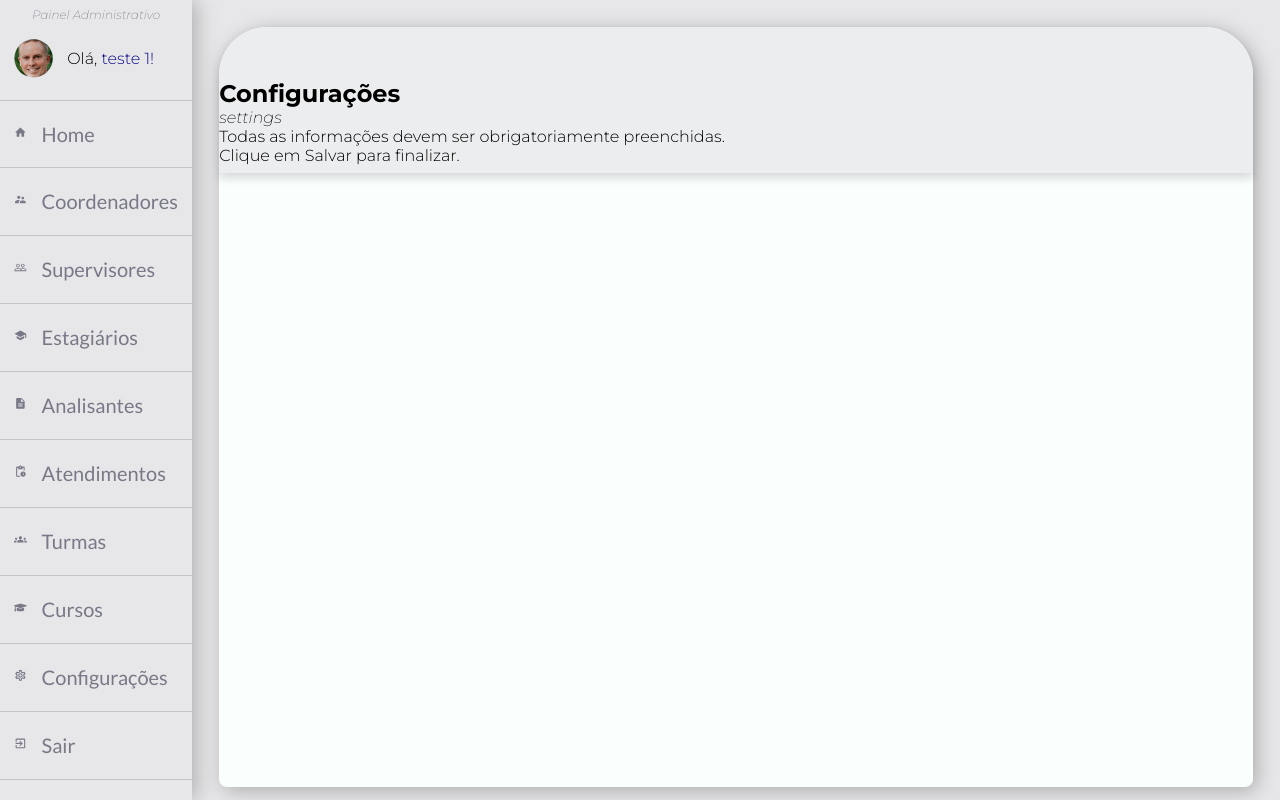
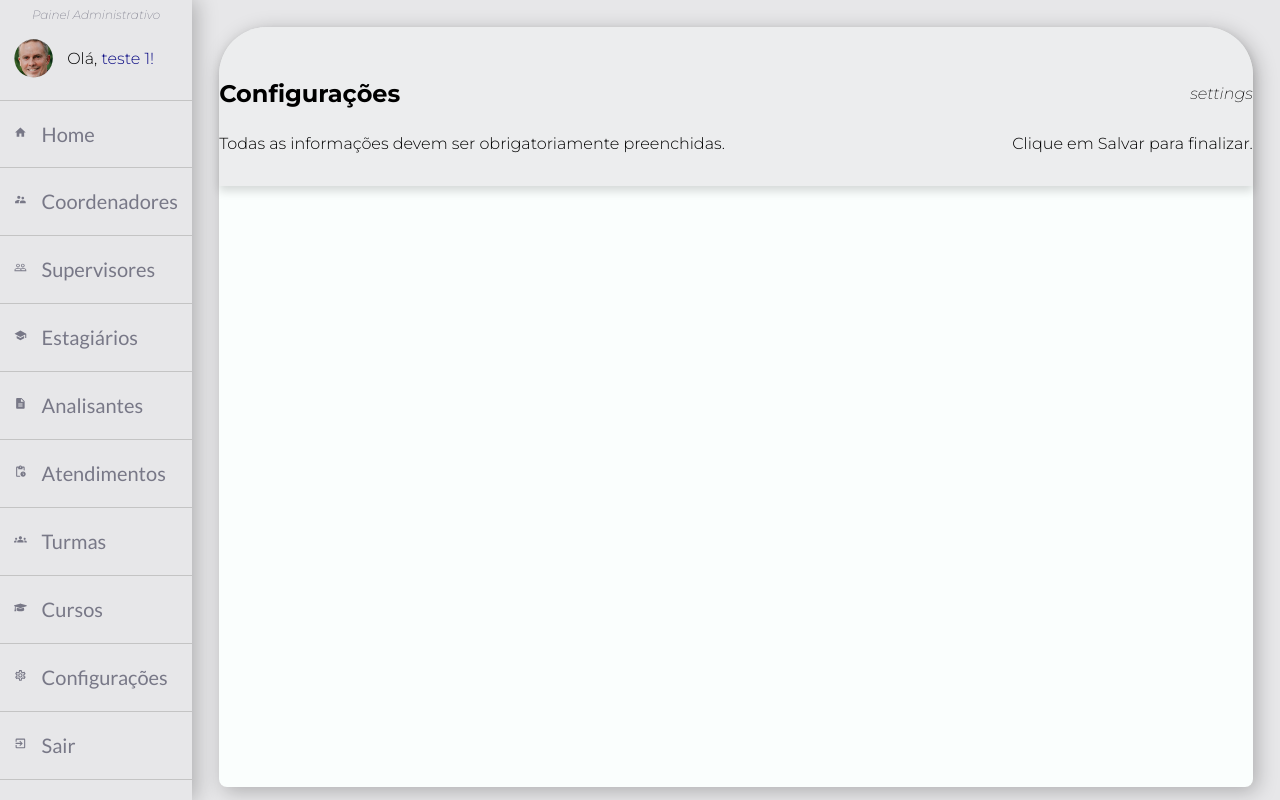
Before and after one commit to thiago-mfernandes/CepCop-React, a React (Create React App) app in the folder cepcop-react/: page /configuracoes in a window 1280 px wide. Built offline with nearby package versions, Linux system fonts and the light colour scheme.

Commit message:
Box implementado em ambos os usos no componente pai

```diff
--- /dev/null
+++ b/cepcop-react/src/components/UI/Cards/Configuracoes/Box/index.tsx
@@ -0,0 +1,9 @@
+import { StyledBox } from "./styled";
+
+function Box(props: {children: React.ReactNode}) {
+    return (
+        <StyledBox>{props.children}</StyledBox>
+    )
+}
+
+export default Box
--- /dev/null
+++ b/cepcop-react/src/components/UI/Cards/Configuracoes/Box/styled.ts
@@ -0,0 +1,15 @@
+import styled from "styled-components";
+
+export const StyledBox = styled.div`
+    display: flex;
+    flex-direction: row;
+    align-items: center;
+    justify-content: space-between;
+    margin-bottom: 2.5%;
+
+    //---------------------------------------------------------->
+    @media screen and (max-width: 768px) {
+        justify-content: space-between;
+        padding: 0 5% 0 0;
+    }
+`;
--- a/cepcop-react/src/components/UI/Cards/Configuracoes/Index.tsx
+++ b/cepcop-react/src/components/UI/Cards/Configuracoes/Index.tsx
@@ -1,3 +1,4 @@
+import Box from "./Box";
 import CardPrincipal from "./CardConfiguracoes/Index";
 import Container from "./Container/Index";
 
@@ -5,14 +6,12 @@ function Configuracoes() {
     return (
         <CardPrincipal>
             <Container>
-                <div className="bloco-adicionarBuscar__container config">
+                <Box>
                     <h2 className="titulo-bloco-busca">Configurações</h2>
                     <i className="material-icons config-icon">settings</i>
-                </div>
-
+                </Box>
                 <hr className="linha"></hr>
-
-                <div className="bloco-adicionarBuscar__container config">
+                <Box>
                     <p className="bloco-adicionarBuscar___alerta-config">
                         Todas as informações devem ser{" "}
                         <span>obrigatoriamente </span>preenchidas.
@@ -20,7 +19,7 @@ function Configuracoes() {
                     <p className="bloco-adicionarBuscar___alerta-config">
                         Clique em <span>Salvar</span> para finalizar.
                     </p>
-                </div>
+                </Box>
             </Container>
         </CardPrincipal>
     );
```
